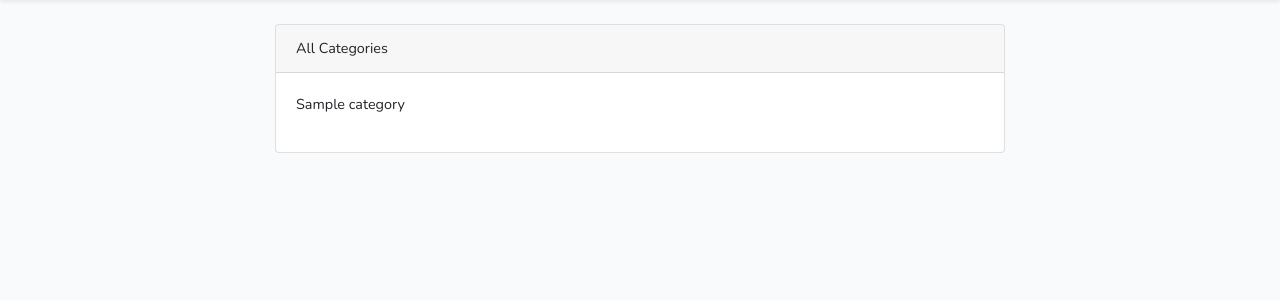
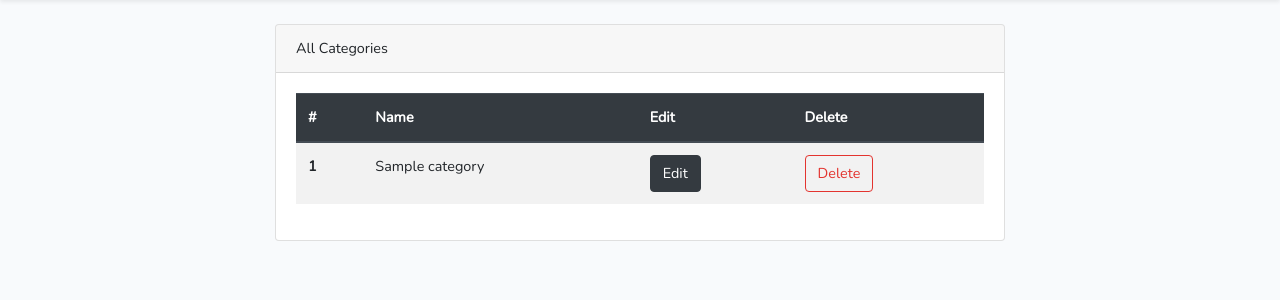
Before and after one commit to Uptiie/restaurant-laravel, a Laravel app: page /category in a window 1280 px wide. Shown: the part 55-355 px from the top of the page. Run offline with Laravel 8, Linux system fonts and the light colour scheme; tables that the repository leaves empty hold one stand-in row (Sample ...).

Commit message:
added edit method

```diff
--- a/restaurant/app/Http/Controllers/CategoryController.php
+++ b/restaurant/app/Http/Controllers/CategoryController.php
@@ -61,7 +61,8 @@ class CategoryController extends Controller
      */
     public function edit($id)
     {
-
+        $category = Category::find($id);
+        return view('category.edit', compact('category'));
     }
 
     /**
@@ -73,7 +74,10 @@ class CategoryController extends Controller
      */
     public function update(Request $request, $id)
     {
-        //
+        $category = Category::find($id);
+        $category->name = $request->get('name');
+        $category->save();
+        return redirect()->route('category.index')->with('message', 'Category Updated');
     }
 
     /**
@@ -84,6 +88,8 @@ class CategoryController extends Controller
      */
     public function destroy($id)
     {
-        //
+        $category = Category::find($id);
+        $category->delete();
+        return redirect()->route('category.index')->with('message', 'Category Deleted');
     }
 }
--- a/restaurant/resources/views/category/index.blade.php
+++ b/restaurant/resources/views/category/index.blade.php
@@ -4,12 +4,46 @@
 <div class="container">
     <div class="row justify-content-center">
         <div class="col-md-8">
+            @if(Session::has('message'))
+                <div class="alert alert-success">
+                    {{Session::get('message')}}
+                </div>
+            @endif
             <div class="card">
                 <div class="card-header">All Categories</div>
                 <div class="card-body">
-                    @foreach ($categories as $category)
-                        <p>{{$category->name}}</p>
-                    @endforeach
+                <table class="table table-striped">
+                        <thead class="thead-dark">
+                        <tr>
+                            <th scope="col">#</th>
+                            <th scope="col">Name</th>
+                            <th scope="col">Edit</th>
+                            <th scope="col">Delete</th>
+                        </tr>
+                        </thead>
+                        <tbody>
+                        @if(count($categories)>0)
+                        @foreach ($categories as $key=>$category)
+                        <tr>
+                        <th scope="row">{{$key+1}}</th>
+                            <td>{{$category->name}}</td>
+                            <td>
+                                <a href="{{route('category.edit', [$category->id])}}">
+                                    <button class="btn btn-dark">Edit</button>
+                                </a>
+                            </td>
+                            <td>
+                                <a href="">
+                                    <button class="btn btn-outline-danger">Delete</button>
+                                </a>
+                            </td>
+                        </tr>
+                        @endforeach
+                        @else
+                        <td>No category to display</td>
+                        @endif
+                        </tbody>
+                    </table>
                 </div>
             </div>
         </div>
```
Also changed, not shown: restaurant/resources/views/category/edit.blade.php (added, +30 -0 lines).
